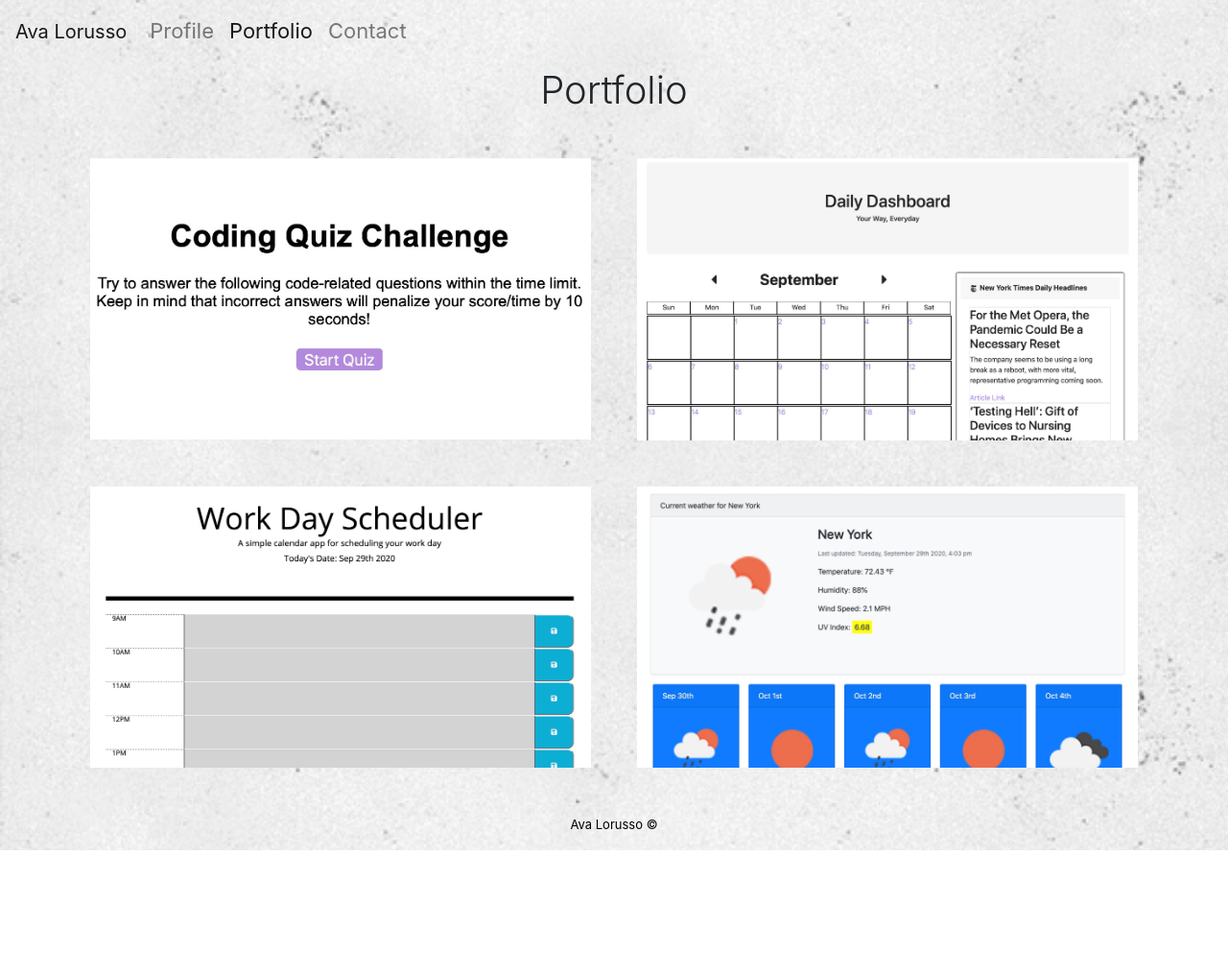
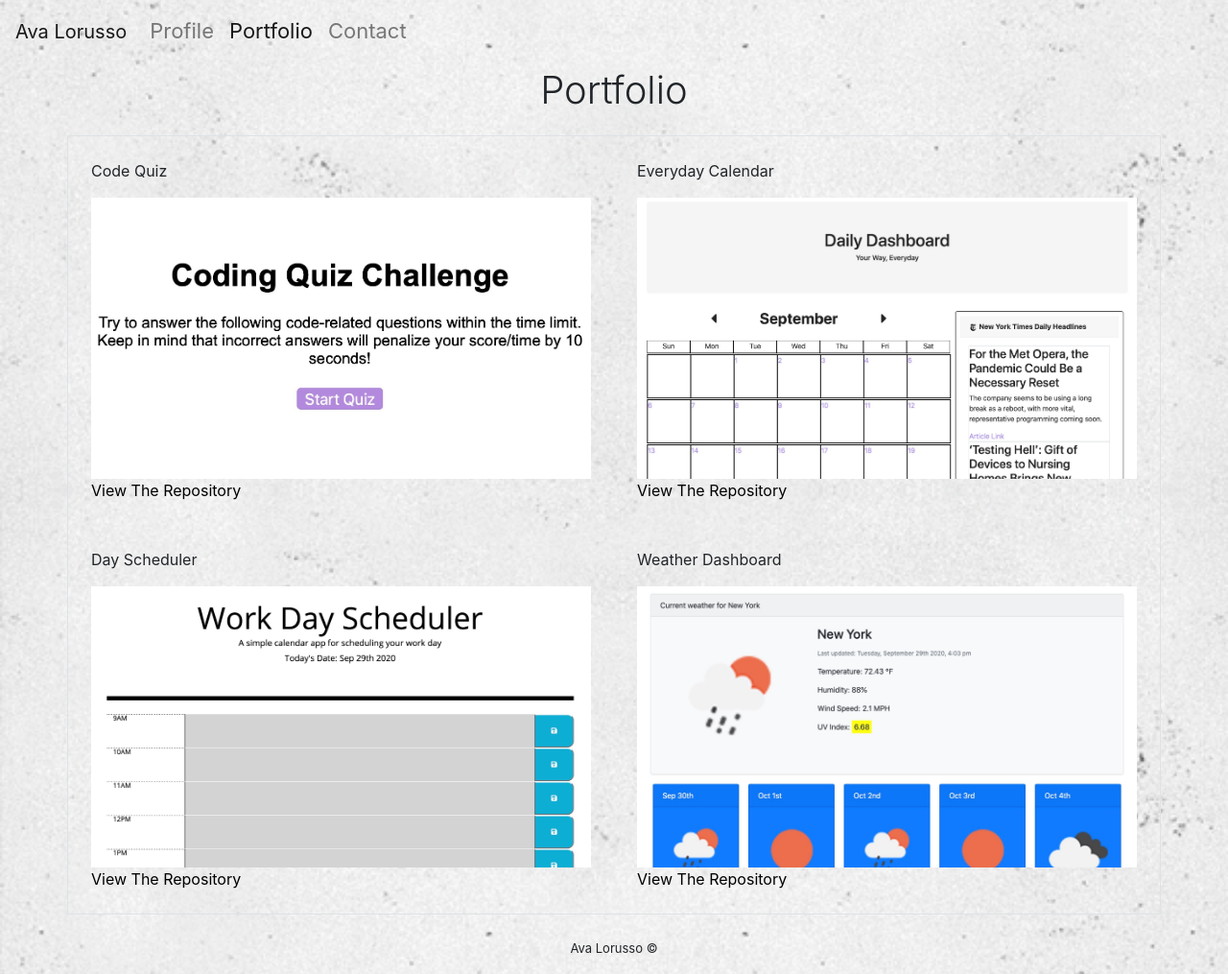
Before and after one commit to avatl/avatl.github.io, a plain HTML site: page portfolio.html in a window 1280 px wide. Shown: the whole page at 96% size. Before the commit the page ends 886 px from the top, so only its background shows below. Drawn offline with nearby package versions, Linux system fonts and the light colour scheme.

Commit message:
added repo links and project titles to portfolio

```diff
--- a/portfolio.html
+++ b/portfolio.html
@@ -52,26 +52,36 @@
     </header>
 
     <h1 id="padding" style="text-align: center;" class="font-weight-light">Portfolio</h1>
-    <div class="container">
+    <div class="container border">
         <div class="row">
+
             <div class="col-md-6 px-4 py-4">
+                <p>Code Quiz</p>
                 <a href="https://avatl.github.io/code-quiz-hw4/">
-                    <img alt="Ava's Code Quiz Repo" src="Assets/Images/codequiz.jpeg" class="img-fluid">
+                    <img src="Assets/Images/codequiz.jpeg" class="img-fluid">
+                    <a  class="repoLinks" href="https://github.com/avatl/code-quiz-hw4">View The Repository</a>
+                </div>
+
+            <div class="col-md-6 px-4 py-4">
+                <p>Everyday Calendar</p>
+                <a href="https://m-source21.github.io/project1-calendar/">
+                    <img src="Assets/Images/proj1cal.jpeg" class="img-fluid">
+                    <a  class="repoLinks" href="https://github.com/M-Source21/project1-calendar">View The Repository</a>
             </div>
 
             <div class="col-md-6 px-4 py-4">
-                <a href="https://m-source21.github.io/project1-calendar/">
-                    <img alt="Ava's Code Quiz Repo" src="Assets/Images/proj1cal.jpeg" class="img-fluid">
+                <p>Day Scheduler</p>
+                <a href="https://avatl.github.io/schedule-hw5/">
+                    <img src="Assets/Images/scheduler.jpeg" class="img-fluid">
+                    <a  class="repoLinks" href="https://github.com/avatl/schedule-hw5">View The Repository</a>
+
             </div>
 
             <div class="col-md-6 px-4 py-4">
-                <a href="https://avatl.github.io/schedule-hw5/">
-                    <img alt="Ava's Code Quiz Repo" src="Assets/Images/scheduler.jpeg" class="img-fluid">
-            </div>
-
-            <div class="col-md-6 px-4 py-4">
+                <p>Weather Dashboard</p>
                 <a href="https://avatl.github.io/weather-hw6/">
-                    <img alt="Ava's Code Quiz Repo" src="Assets/Images/weather.jpeg" class="img-fluid">
+                    <img src="Assets/Images/weather.jpeg" class="img-fluid">
+                    <a  class="repoLinks" href="https://github.com/avatl/weather-hw6">View The Repository</a>
             </div>
         </div>
     </div>
--- a/style.css
+++ b/style.css
@@ -74,3 +74,7 @@ footer {
 .p1 {
   font-size: xx-large;
 }
+
+.repoLinks {
+  font-size: medium;
+}
```
Also changed, not shown: contact.html (+3 -2 lines), 1 other file.
